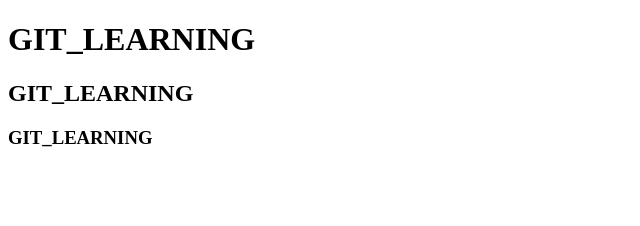
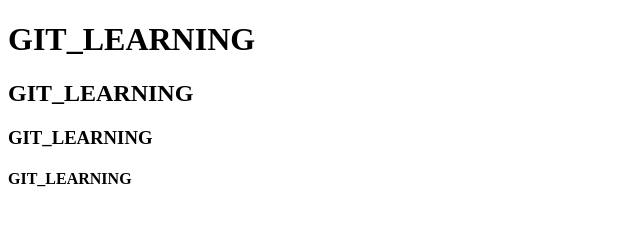
Before and after one commit to Guanymsl/git_learning, a plain HTML site: page index.html in a window 1280 px wide. Shown: the whole page, without its empty margins (0-640 px from the left). Drawn offline with Linux system fonts and the light colour scheme.

Commit message:
Fifth_Version

```diff
--- a/index.html
+++ b/index.html
@@ -8,5 +8,6 @@
         <h1>GIT_LEARNING</h1>
         <h2>GIT_LEARNING</h2>
         <h3>GIT_LEARNING</h3>
+        <h4>GIT_LEARNING</h4>
     </body>
 </html>
```
